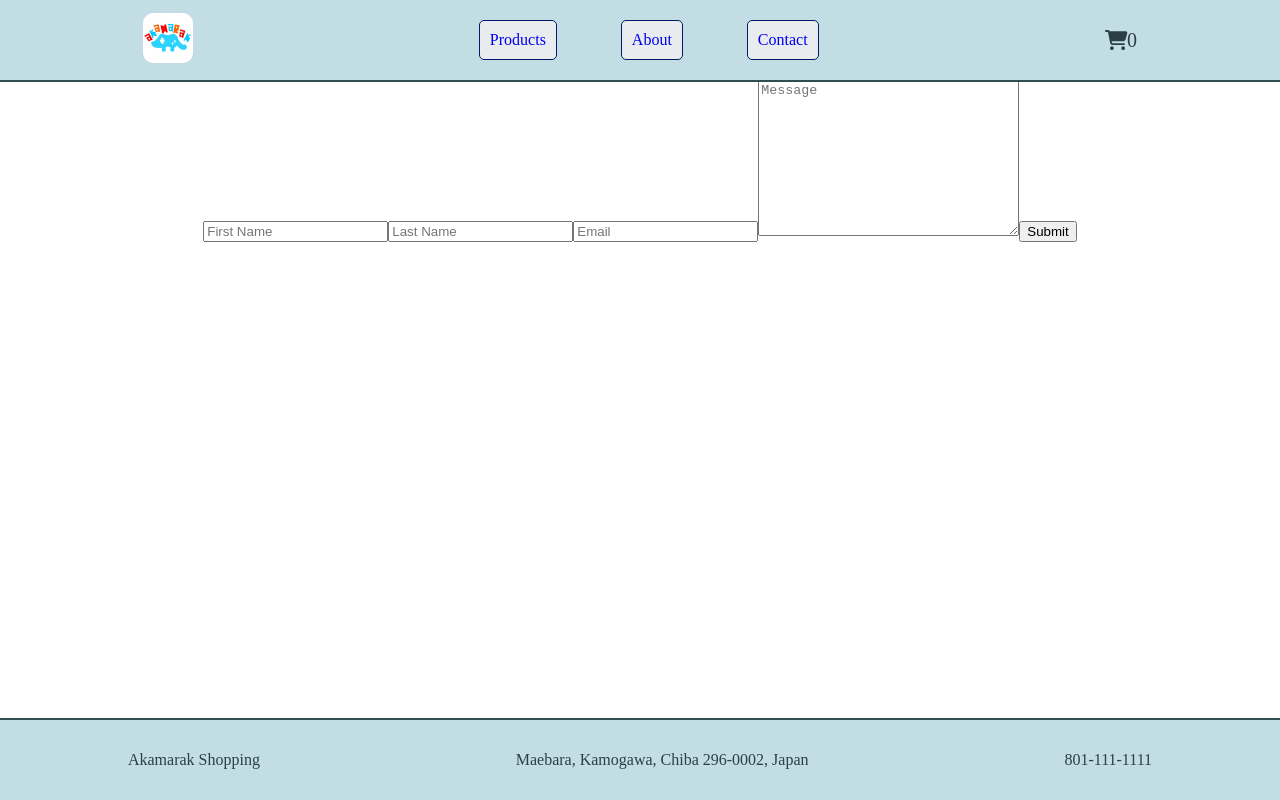
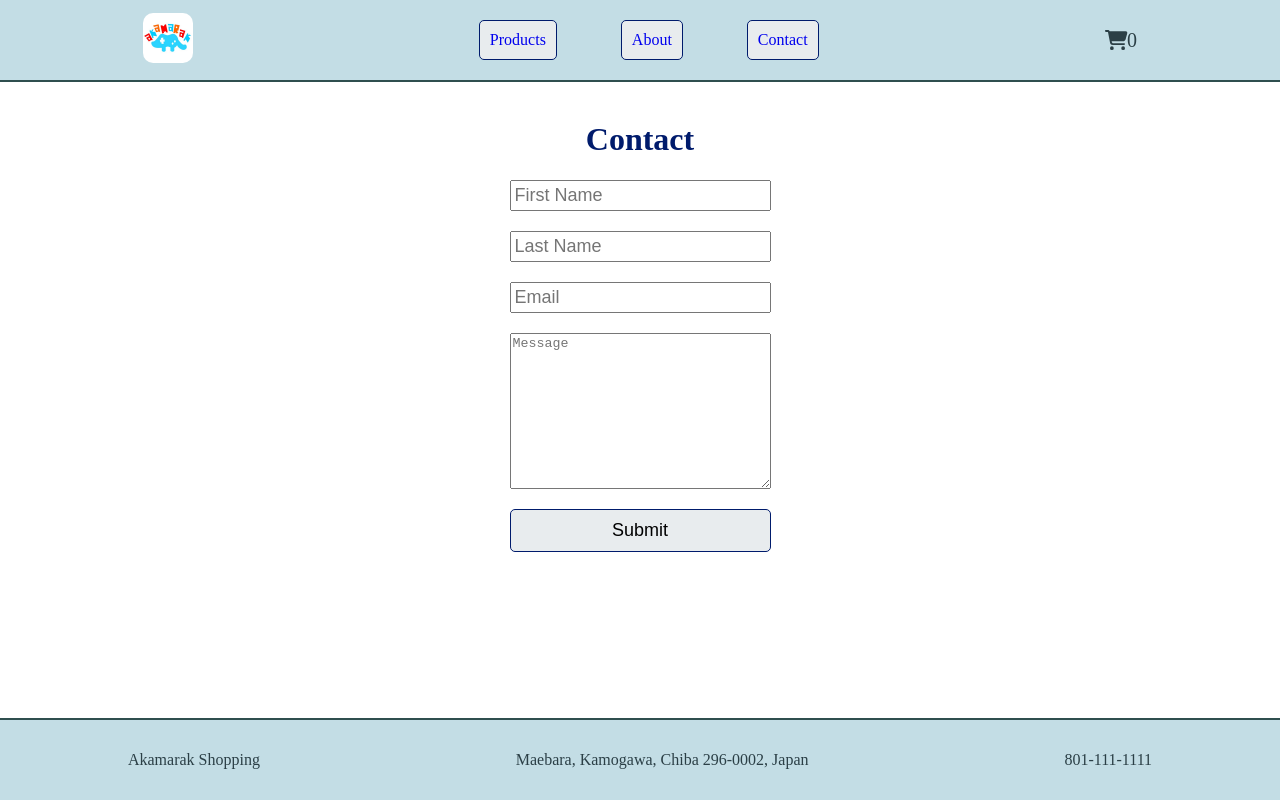
Before and after one commit to Mark-David-Hill/e-commerce, a React (Create React App) app: page /contact in a window 1280 px wide. Built offline with nearby package versions, Linux system fonts and the light colour scheme; no server answers; a web font is replaced by a local one.

Commit message:
adds styles to the Contact page

```diff
--- a/src/styles/components/pages/about.scss
+++ b/src/styles/components/pages/about.scss
@@ -8,5 +8,6 @@
 
   p {
     text-indent: 50px;
+    line-height: 1.5;
   }
 }
--- /dev/null
+++ b/src/styles/components/pages/contact.scss
@@ -0,0 +1,22 @@
+.contact-container {
+  margin-top: 100px;
+
+  h1 {
+    text-align: center;
+  }
+
+  form {
+    display: flex;
+    flex-direction: column;
+    gap: 20px;
+
+    input {
+      font-size: 18px;
+      padding: 3px;
+    }
+
+    input[type="submit"] {
+      @include link-standard;
+    }
+  }
+}
--- a/src/styles/main.scss
+++ b/src/styles/main.scss
@@ -7,6 +7,7 @@
 @import "./components/footer.scss";
 @import "./components/pages/products.scss";
 @import "./components/pages/product.scss";
+@import "./components/pages/contact.scss";
 @import "./components/product-card.scss";
 @import "./components/pages/about.scss";
 @import "./app.scss";
```
